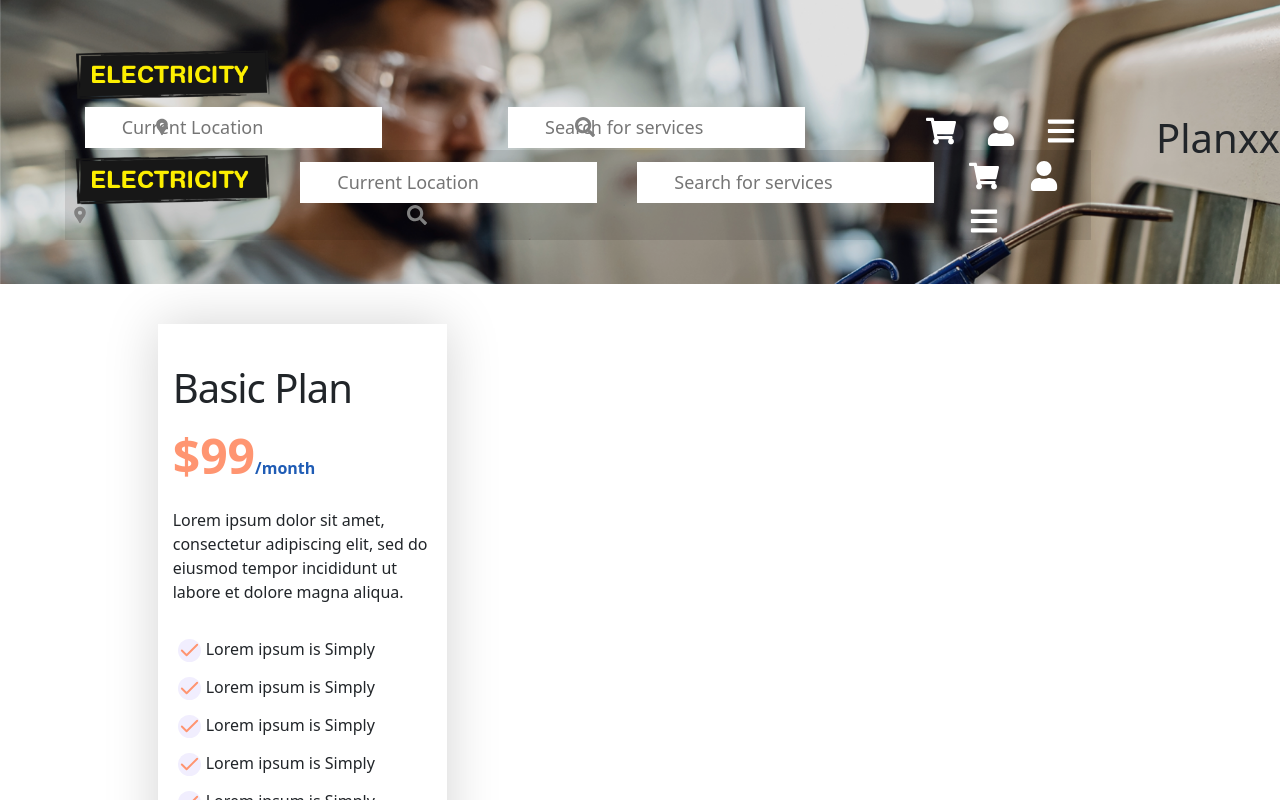
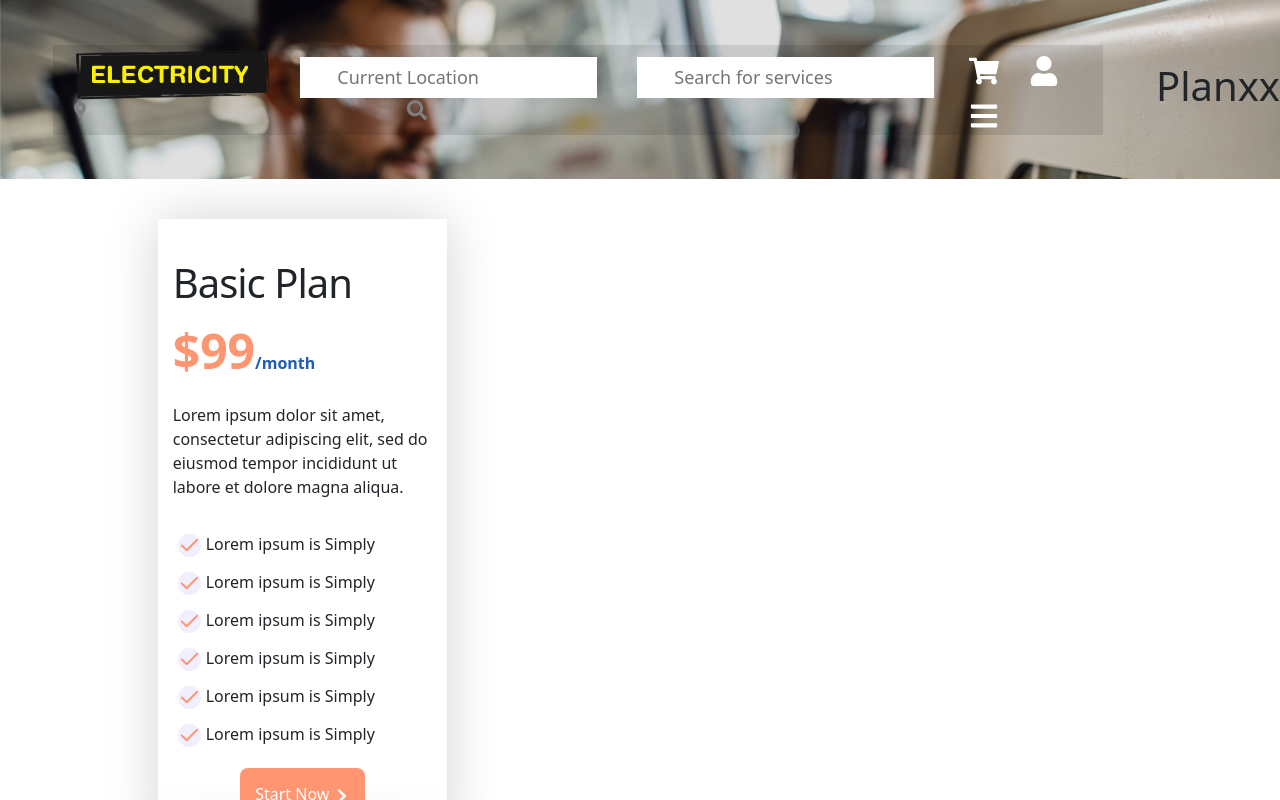
Before and after one commit to piyushNextupgrad/electricitySudhanshuUser, a Next.js app: page /plan in a window 1280 px wide. Shown: the top 800 px of the page. Built offline with nearby package versions, Linux system fonts and the light colour scheme.

Commit message:
Update page.jsx
dynamic navbar

```diff
--- a/src/app/plan/page.jsx
+++ b/src/app/plan/page.jsx
@@ -18,29 +18,8 @@ const Plan = () => {
 
      <div className="container">
        <div className="row align-items-center">
-        <nav>
-          <div className={style.section1_NavLogo}>
-            <Link href="/"><Image src="/services/logo.png" height={50} width={200} alt="img" /></Link>
-          </div>
-          <div className={style.section1_NavSearch}>
-            <div className={style.section1_NavSearchbox}>
-              <input type="search" placeholder="Current Location" />
-              <MdLocationPin />
-            </div>
-            <div className={style.section1_NavSearchbox}>
-              <input type="search" placeholder="Search for services" />
-              <FaSearch />
-            </div>
-            <div className={style.section1_NavIcons}>
-              <FaShoppingCart/>
-              <FaUser />
-              <FaBars />
-            </div>
-          </div>
-
         <Navbar />
-
-        </nav> </div>
+       </div>
           </div>
         <div>
           <h1>Planxx</h1>
```
